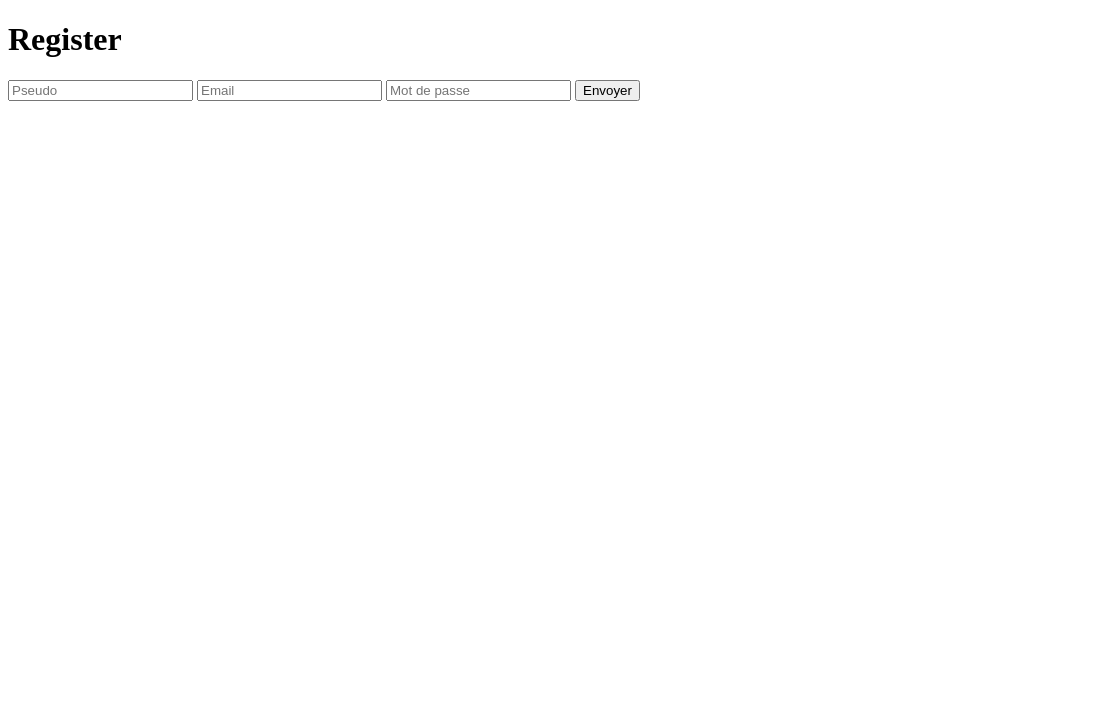
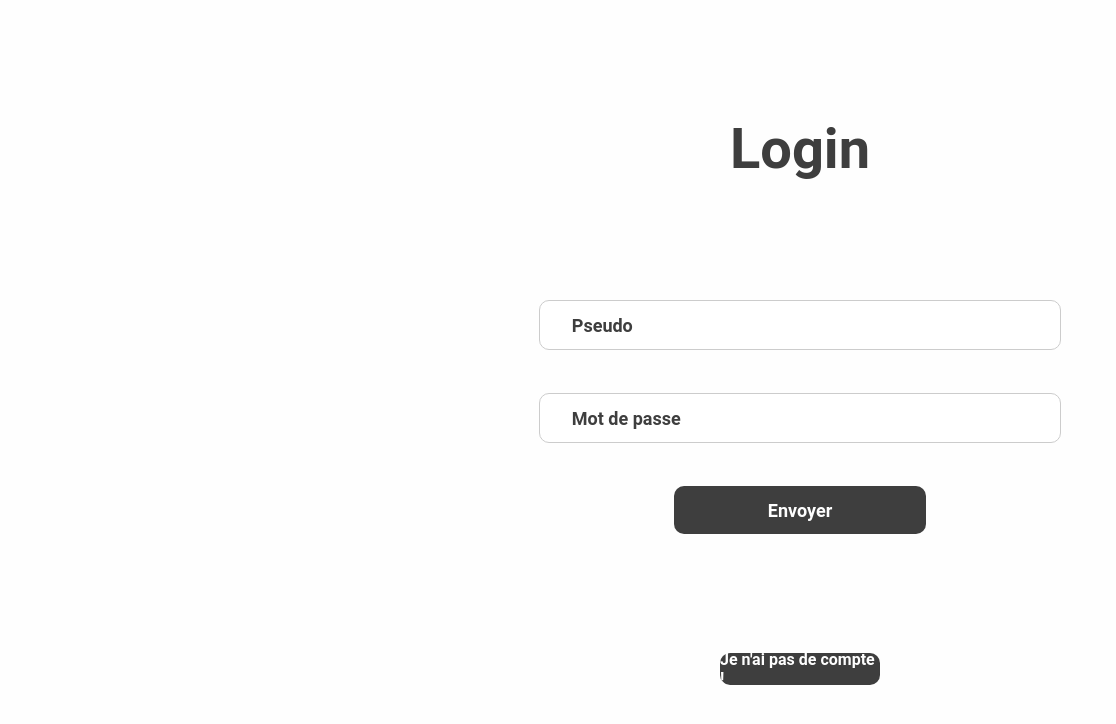
Before and after one commit to evanferron/RacingGame, an Electron app: page appRacingGame/html/login.html in a window 1600 px wide. Shown: the whole page, without its empty margins (0-1116 px from the left). Drawn offline with Linux system fonts and the light colour scheme.

Commit message:
:sparkles: | make page register and login

```diff
--- /dev/null
+++ b/appRacingGame/css/register.css
@@ -0,0 +1,107 @@
+* {
+  margin: 0;
+  padding: 0;
+  list-style: none;
+  text-decoration: none;
+  font-family: "Roboto", sans-serif;
+}
+
+body {
+  width: 100%;
+  height: 100vh;
+  display: flex;
+  justify-content: center;
+  align-items: center;
+  background-color: #fefefe;
+}
+
+main {
+  width: 100%;
+  height: 90vh;
+  background-color: #fefefe;
+  display: flex;
+  justify-content: space-evenly;
+  align-items: center;
+  flex-direction: column;
+}
+
+.title {
+  display: flex;
+  align-items: center;
+  justify-content: center;
+
+  color: #3e3e3e;
+
+  font-size: 3.5rem;
+  font-weight: 700;
+  font-weight: bold;
+}
+
+.form-register,
+.form-login {
+  display: flex;
+  flex-direction: column;
+  align-items: center;
+  justify-content: space-evenly;
+  width: 36.784vw;
+  height: 60vh;
+}
+
+.form-login {
+  height: 40vh;
+}
+
+.form-register input,
+.form-login input {
+  width: 31.529vw;
+  height: 6vh;
+  border: 1px solid #ccc;
+  border-radius: 10px;
+  outline: none;
+  color: #3e3e3e;
+  font-size: 1.125rem;
+  font-weight: bold;
+  padding-left: 1rem;
+}
+
+.form-register input::placeholder,
+.form-login input::placeholder {
+  color: #3e3e3e;
+  font-size: 1.125rem;
+  font-weight: bold;
+  padding-left: 1rem;
+}
+
+.form-register .btn-submit,
+.form-login .btn-submit {
+  width: 15.765vw;
+  height: 6vh;
+  border: none;
+  outline: none;
+  background-color: #3e3e3e;
+  color: #fefefe;
+  font-size: 1.125rem;
+  font-weight: 700;
+  cursor: pointer;
+  border-radius: 10px;
+  display: flex;
+  align-items: center;
+  justify-content: center;
+}
+
+main .btn-login,
+main .btn-register {
+  width: 10vw;
+  height: 4vh;
+  border: none;
+  outline: none;
+  background-color: #3e3e3e;
+  color: #fefefe;
+  font-size: 1rem;
+  font-weight: 600;
+  cursor: pointer;
+  border-radius: 10px;
+  display: flex;
+  align-items: center;
+  justify-content: center;
+}
--- a/appRacingGame/html/index.html
+++ b/appRacingGame/html/login.html
@@ -2,7 +2,6 @@
 <html>
   <head>
     <meta charset="UTF-8" />
-    <!-- https://developer.mozilla.org/en-US/docs/Web/HTTP/CSP -->
     <meta
       http-equiv="Content-Security-Policy"
       content="default-src 'self'; script-src 'self'"
@@ -12,18 +11,18 @@
       content="default-src 'self'; script-src 'self'"
     />
     <title>Racing Game</title>
-    <!-- <link rel="stylesheet" href="styles.css" /> -->
+    <link rel="stylesheet" href="../css/register.css" />
   </head>
   <body>
     <main>
-      <h1 className="title">Register</h1>
-      <form className="form-register">
+      <h1 class="title">Login</h1>
+      <form class="form-login">
         <input type="text" name="pseudo" placeholder="Pseudo" />
-        <input type="email" name="email" placeholder="Email" />
         <input type="password" name="password" placeholder="Mot de passe" />
 
-        <button className="btn-submit" type="submit">Envoyer</button>
+        <button class="btn-submit" type="submit">Envoyer</button>
       </form>
+      <a class="btn-register" href="register.html"> Je n'ai pas de compte ! </a>
     </main>
   </body>
 </html>
--- a/appRacingGame/main.js
+++ b/appRacingGame/main.js
@@ -6,7 +6,7 @@ const createWindow = () => {
     height: 1080,
   });
 
-  win.loadFile("./html/index.html");
+  win.loadFile("./html/register.html");
 };
 
 app.whenReady().then(() => {
```
Also changed, not shown: appRacingGame/html/register.html (added, +29 -0 lines), appRacingGame/img/login.png (added).
